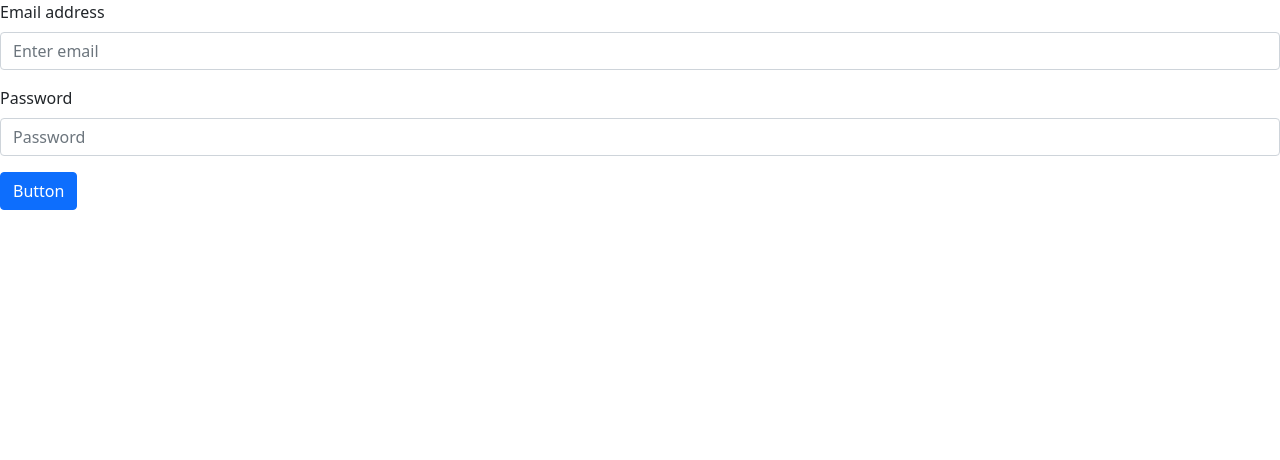
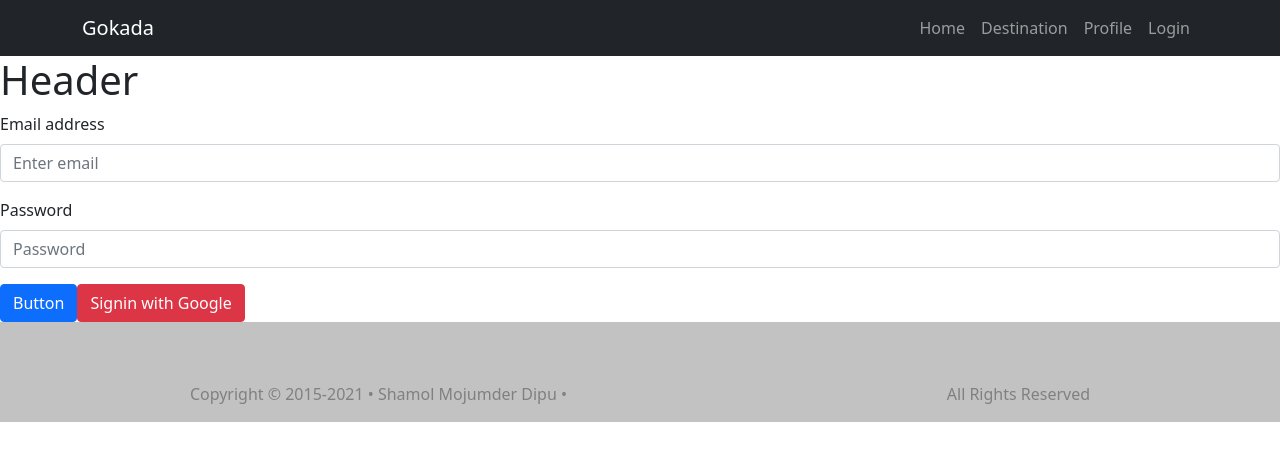
Before and after one commit to shamolmojumder/react-gokada, a React (Create React App) app: page /login in a window 1280 px wide. Shown: the top 460 px of the page. Built offline with nearby package versions, Linux system fonts and the light colour scheme.

Commit message:
firebase login component

```diff
--- a/package.json
+++ b/package.json
@@ -7,6 +7,7 @@
     "@testing-library/react": "^11.2.7",
     "@testing-library/user-event": "^12.8.3",
     "bootstrap": "^5.0.2",
+    "firebase": "^8.8.1",
     "react": "^17.0.2",
     "react-bootstrap": "^2.0.0-beta.4",
     "react-dom": "^17.0.2",
--- a/src/App.js
+++ b/src/App.js
@@ -7,9 +7,12 @@ import {
   Route,
 } from "react-router-dom";
 import Home from './components/Home/Home';
+import Header from './components/Header/Header';
+import Footer from './components/Footer/Footer';
 function App() {
   return (
    <Router>
+     <Header></Header>
        <Switch>
        <Route exact path="/">
            <Home></Home>
@@ -21,6 +24,7 @@ function App() {
             <NotMatch></NotMatch>
           </Route>
         </Switch>
+        <Footer></Footer>
    </Router>
   );
 }
--- /dev/null
+++ b/src/components/Footer/Footer.js
@@ -0,0 +1,16 @@
+import React from 'react';
+import styles from './Footer.module.css'
+const Footer = () => {
+    return (
+        <div className={styles.footermain}>
+          <div className="footer-left">
+              <p>Copyright © 2015-2021 • Shamol Mojumder Dipu  •</p>
+          </div>
+          <div className="footer-right">
+          <p> All Rights Reserved</p>
+          </div>
+        </div>
+    );
+};
+
+export default Footer;
--- /dev/null
+++ b/src/components/Footer/Footer.module.css
@@ -0,0 +1,8 @@
+.footermain{
+    display: flex;
+    background-color: rgb(194, 194, 194);
+    justify-content: space-around;
+    color: gray;
+    height: 100px;
+    align-items: flex-end;
+}
--- a/src/components/Header/Header.js
+++ b/src/components/Header/Header.js
@@ -13,7 +13,7 @@ const Header = () => {
                         <Nav className="ms-auto">
                             <Nav.Link href="#home">Home</Nav.Link>
                             <Nav.Link href="#features">Destination</Nav.Link>
-                            <Nav.Link href="#features">Destination</Nav.Link>
+                            <Nav.Link href="#features">Profile</Nav.Link>
                             <Nav.Link>
                             <Link className={styles.login} to='/login'>Login</Link>
                             </Nav.Link>
--- a/src/components/Home/Home.js
+++ b/src/components/Home/Home.js
@@ -1,10 +1,10 @@
 import React from 'react';
-import Header from '../Header/Header';
+import Slider from '../Slider/Slider';
 
 const Home = () => {
     return (
         <div>
-            <Header></Header>
+            <Slider></Slider>
         </div>
     );
 };
--- a/src/components/Login/Login.js
+++ b/src/components/Login/Login.js
@@ -1,7 +1,39 @@
 import React from 'react';
 import Form from 'react-bootstrap/Form'
 import { Button } from 'react-bootstrap';
+import firebase from "firebase/app";
+import "firebase/auth";
+import firebaseConfig from './firebase.config';
 const Login = () => {
+    if (firebase.apps.length===0) {
+        firebase.initializeApp(firebaseConfig);
+    }
+    const googleSignInBtn=()=>{
+        var provider = new firebase.auth.GoogleAuthProvider();
+        firebase.auth()
+  .signInWithPopup(provider)
+  .then((result) => {
+    /** @type {firebase.auth.OAuthCredential} */
+    var credential = result.credential;
+
+    // This gives you a Google Access Token. You can use it to access the Google API.
+    var token = credential.accessToken;
+    // The signed-in user info.
+    var user = result.user;
+    // ...
+    console.log(user);
+  }).catch((error) => {
+    // Handle Errors here.
+    var errorCode = error.code;
+    var errorMessage = error.message;
+    // The email of the user's account used.
+    var email = error.email;
+    // The firebase.auth.AuthCredential type that was used.
+    var credential = error.credential;
+    // ...
+    console.log(error);
+  });
+    }
     return (
         <div>
            <Form>
@@ -14,6 +46,7 @@ const Login = () => {
                     <Form.Control type="password" placeholder="Password" />
                 </Form.Group>
                 <Button>Button</Button>
+                <Button onClick={googleSignInBtn} variant="danger">Signin with Google</Button>
             </Form>
         </div>
     );
--- /dev/null
+++ b/src/components/Login/firebase.config.js
@@ -0,0 +1,9 @@
+const firebaseConfig = {
+    apiKey: "AIzaSyCSwcagboEUjjFmB3l79JmObe1A6bxTe2w",
+    authDomain: "react-gokada.firebaseapp.com",
+    projectId: "react-gokada",
+    storageBucket: "react-gokada.appspot.com",
+    messagingSenderId: "421818000822",
+    appId: "1:421818000822:web:02452b2ca1969067524d17"
+  };
+  export default firebaseConfig;
--- /dev/null
+++ b/src/components/Slider/Slider.js
@@ -0,0 +1,47 @@
+import React from 'react';
+import Carousel from 'react-bootstrap/Carousel'
+const Slider = () => {
+  return (
+    <div>
+      <Carousel data-aos="zoom-in" data-aos-delay="1050" data-aos-duration="4000" data-aos-offset="200">
+        <Carousel.Item>
+          <img
+            className="d-block w-100"
+            src="https://i.ibb.co/Fq1w8bT/spartan-xozz-AP7-Vail-Aug-Y-unsplash.jpg"
+            alt="First slide"
+          />
+          <Carousel.Caption>
+            <h3>Our services</h3>
+            <p>Nulla vitae elit libero, a pharetra augue mollis interdum.</p>
+          </Carousel.Caption>
+        </Carousel.Item>
+        <Carousel.Item>
+          <img
+            className="d-block w-100"
+            src="https://i.ibb.co/Fq1w8bT/spartan-xozz-AP7-Vail-Aug-Y-unsplash.jpg"
+            alt="Second slide"
+          />
+
+          <Carousel.Caption>
+            <h3>Our Service</h3>
+            <p>Lorem ipsum dolor sit amet, consectetur adipiscing elit.</p>
+          </Carousel.Caption>
+        </Carousel.Item>
+        <Carousel.Item>
+          <img
+            className="d-block w-100"
+            src="https://i.ibb.co/Fq1w8bT/spartan-xozz-AP7-Vail-Aug-Y-unsplash.jpg"
+            alt="Third slide"
+          />
+
+          <Carousel.Caption>
+            <h3>Our Service</h3>
+            <p>Praesent commodo cursus magna, vel scelerisque nisl consectetur.</p>
+          </Carousel.Caption>
+        </Carousel.Item>
+      </Carousel>
+    </div>
+  );
+};
+
+export default Slider;
```
Also changed, not shown: 1 other file (tests, documents, lock files or other folders).
